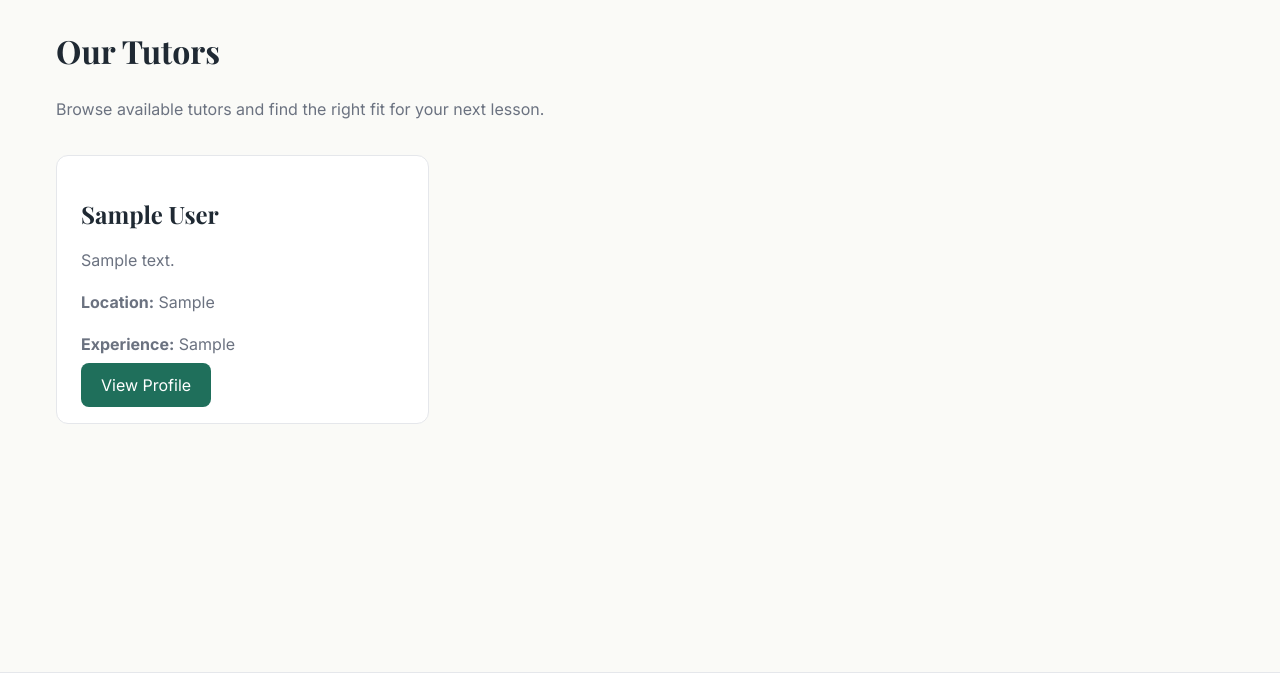
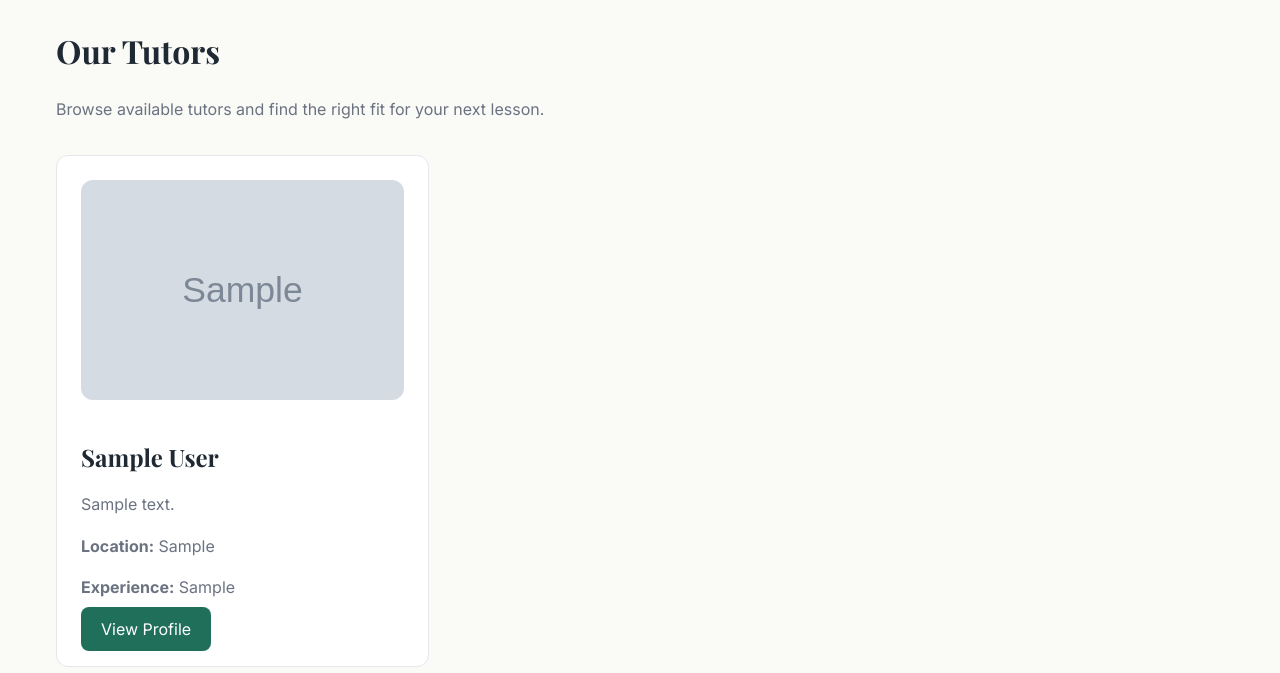
Before and after one commit to JamesBirchall-dev/MSP-4-Tutor-Connect, a Django app: page /tutors/ in a window 1280 px wide. Shown: the part 85-758 px from the top of the page. Run offline with Django 5.2, Linux system fonts and the light colour scheme; tables that the repository leaves empty hold one stand-in row (values such as "Sample post"); grey boxes marked "Sample" are stand-in pictures.

Commit message:
Style - Tutor List - added image to tutor card and style for sizing

```diff
--- a/static/css/style.css
+++ b/static/css/style.css
@@ -399,3 +399,11 @@ select:focus {
     background-color: #B45309;
     text-decoration: none;
 }
+
+.tutor-card-image {
+    width: 100%;
+    height: 220px;
+    border-radius: 0.75rem;
+    object-fit: cover;
+    margin-bottom: 1rem;
+}
--- a/templates/tutors/tutor_list.html
+++ b/templates/tutors/tutor_list.html
@@ -14,6 +14,13 @@
     <div class="grid three-column">
         {% for tutor in tutors %}
             <article class="card tutor-card">
+                {% if tutor.image %}
+                    <img
+                        class="tutor-card-image"
+                        src="{{ tutor.image.url }}"
+                        alt="{{ tutor.display_name }}"
+                    >
+                {% endif %}
                 <h2>{{ tutor.display_name }}</h2>
                 <p>{{ tutor.bio|truncatewords:20 }}</p>
                 <p><strong>Location:</strong> {{ tutor.location }}</p>
```
